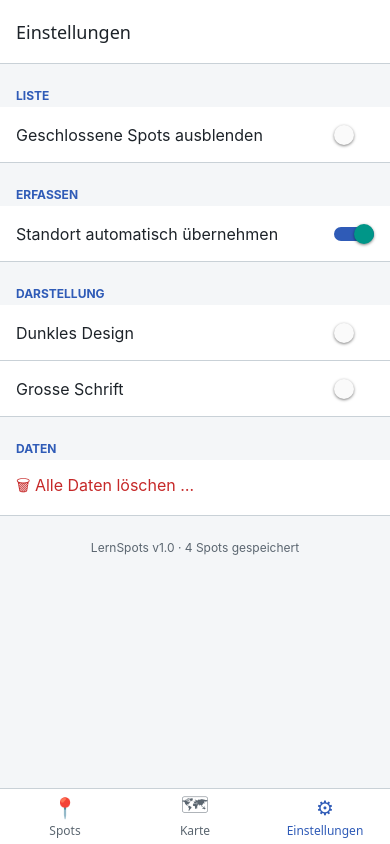
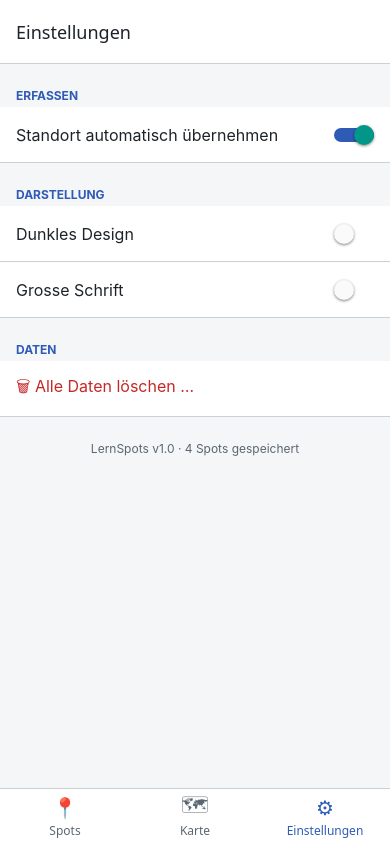
Before and after one commit to Stikerius/M335-lernspot, a React Native app: screen /Settings in a window 390 px wide. Built offline with nearby package versions, Linux system fonts and the light colour scheme.

Commit message:
Schalter Geschlossene Spots ausblenden entfernt, Öffnungszeiten sind Freitext
Co-Authored-By: Claude Sonnet 5.5 <noreply@anthropic.com>

```diff
--- a/src/screens/SettingsScreen.js
+++ b/src/screens/SettingsScreen.js
@@ -10,7 +10,6 @@ import { fontSizes, spacing, touch } from '../theme';
 // TODO (Mockup S5):
 //  - Segment «Nach Distanz / Nach Bewertung»
 //  - Export als JSON über Teilen-Menü (Share API) mit Lade-Zustand
-//  - Dark Mode und grosse Schrift tatsächlich anwenden
 export default function SettingsScreen() {
   const { colors } = useTheme();
   const styles = useMemo(() => makeStyles(colors), [colors]);
@@ -25,13 +24,6 @@ export default function SettingsScreen() {
 
   return (
     <ScrollView style={styles.container}>
-      <Section title="Liste" />
-      <SwitchRow
-        label="Geschlossene Spots ausblenden"
-        value={settings.geschlosseneAusblenden}
-        onChange={(v) => updateSettings({ geschlosseneAusblenden: v })}
-      />
-
       <Section title="Erfassen" />
       <SwitchRow
         label="Standort automatisch übernehmen"
--- a/src/storage/storage.js
+++ b/src/storage/storage.js
@@ -13,7 +13,6 @@ export const KEYS = {
 
 export const DEFAULT_SETTINGS = {
   sortierung: 'distanz',          // 'distanz' | 'bewertung'
-  geschlosseneAusblenden: false,
   autoStandort: true,
   darkMode: false,
   grosseSchrift: false,
```
